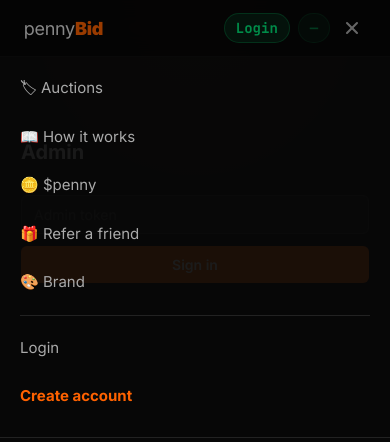
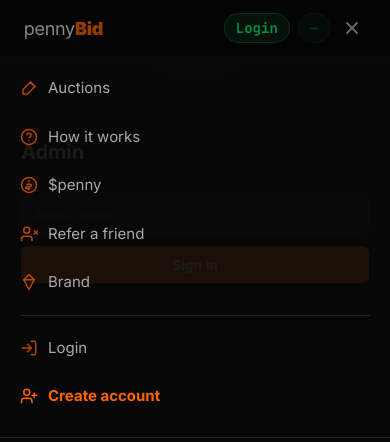
Before and after one commit to caaconwinner/solbid, a React (Vite) app: page /admin in a window 390 px wide. Both pictures are taken after a click on the button "Toggle menu". Shown: the top 442 px of the page. Built offline with nearby package versions, Linux system fonts and the light colour scheme.

Commit message:
Replace emoji menu icons with custom brand-orange SVG icons

```diff
--- a/src/components/Header.tsx
+++ b/src/components/Header.tsx
@@ -125,30 +125,96 @@ export function Header() {
         <>
           <div className="mobile-menu-overlay" onClick={close} />
           <nav className="mobile-menu">
-            <NavLink to="/auctions"     className={({ isActive }) => `mobile-menu-link${isActive ? ' active' : ''}`} onClick={close}>🏷 Auctions</NavLink>
-            <NavLink to="/how-it-works" className={({ isActive }) => `mobile-menu-link${isActive ? ' active' : ''}`} onClick={close}>📖 How it works</NavLink>
-            <NavLink to="/penny"        className={({ isActive }) => `mobile-menu-link${isActive ? ' active' : ''}`} onClick={close}>🪙 $penny</NavLink>
-            <NavLink to="/refer"        className={({ isActive }) => `mobile-menu-link${isActive ? ' active' : ''}`} onClick={close}>🎁 Refer a friend</NavLink>
-            <NavLink to="/brand"        className={({ isActive }) => `mobile-menu-link${isActive ? ' active' : ''}`} onClick={close}>🎨 Brand</NavLink>
+            <NavLink to="/auctions"     className={({ isActive }) => `mobile-menu-link${isActive ? ' active' : ''}`} onClick={close}>
+              {/* Gavel — auction */}
+              <svg className="menu-icon" width="18" height="18" viewBox="0 0 24 24" fill="none" stroke="currentColor" strokeWidth="2" strokeLinecap="round" strokeLinejoin="round">
+                <path d="M14 4l6 6-10 10H4v-6L14 4z"/><line x1="14" y1="4" x2="20" y2="10"/>
+              </svg>
+              Auctions
+            </NavLink>
+
+            <NavLink to="/how-it-works" className={({ isActive }) => `mobile-menu-link${isActive ? ' active' : ''}`} onClick={close}>
+              {/* Question mark in circle */}
+              <svg className="menu-icon" width="18" height="18" viewBox="0 0 24 24" fill="none" stroke="currentColor" strokeWidth="2" strokeLinecap="round" strokeLinejoin="round">
+                <circle cx="12" cy="12" r="10"/><path d="M9.09 9a3 3 0 0 1 5.83 1c0 2-3 3-3 3"/><line x1="12" y1="17" x2="12.01" y2="17"/>
+              </svg>
+              How it works
+            </NavLink>
+
+            <NavLink to="/penny" className={({ isActive }) => `mobile-menu-link${isActive ? ' active' : ''}`} onClick={close}>
+              {/* Coin with $ — $penny token */}
+              <svg className="menu-icon" width="18" height="18" viewBox="0 0 24 24" fill="none" stroke="currentColor" strokeWidth="2" strokeLinecap="round" strokeLinejoin="round">
+                <circle cx="12" cy="12" r="10"/>
+                <path d="M12 6v2m0 8v2m-3-7h4.5a1.5 1.5 0 0 1 0 3H9a1.5 1.5 0 0 0 0 3H13"/>
+              </svg>
+              $penny
+            </NavLink>
+
+            <NavLink to="/refer" className={({ isActive }) => `mobile-menu-link${isActive ? ' active' : ''}`} onClick={close}>
+              {/* Person + arrow right — referral */}
+              <svg className="menu-icon" width="18" height="18" viewBox="0 0 24 24" fill="none" stroke="currentColor" strokeWidth="2" strokeLinecap="round" strokeLinejoin="round">
+                <path d="M16 21v-2a4 4 0 0 0-4-4H6a4 4 0 0 0-4 4v2"/><circle cx="9" cy="7" r="4"/>
+                <line x1="19" y1="8" x2="23" y2="12"/><line x1="23" y1="8" x2="19" y2="12"/>
+              </svg>
+              Refer a friend
+            </NavLink>
+
+            <NavLink to="/brand" className={({ isActive }) => `mobile-menu-link${isActive ? ' active' : ''}`} onClick={close}>
+              {/* Diamond — brand assets */}
+              <svg className="menu-icon" width="18" height="18" viewBox="0 0 24 24" fill="none" stroke="currentColor" strokeWidth="2" strokeLinecap="round" strokeLinejoin="round">
+                <polygon points="12 2 19 9 12 22 5 9 12 2"/>
+                <line x1="5" y1="9" x2="19" y2="9"/>
+              </svg>
+              Brand
+            </NavLink>
 
             <div className="mobile-menu-divider" />
 
             {user ? (
               <>
-                <NavLink to="/account" className={({ isActive }) => `mobile-menu-link${isActive ? ' active' : ''}`} onClick={close}>👤 Account</NavLink>
+                <NavLink to="/account" className={({ isActive }) => `mobile-menu-link${isActive ? ' active' : ''}`} onClick={close}>
+                  {/* Wallet — account */}
+                  <svg className="menu-icon" width="18" height="18" viewBox="0 0 24 24" fill="none" stroke="currentColor" strokeWidth="2" strokeLinecap="round" strokeLinejoin="round">
+                    <rect x="2" y="5" width="20" height="14" rx="2"/><path d="M16 12h2"/><path d="M2 10h20"/>
+                  </svg>
+                  Account
+                </NavLink>
                 {user.refCode && (
                   <button className="mobile-menu-link mobile-menu-link--btn" onClick={() => {
                     navigator.clipboard.writeText(`${window.location.origin}/register?ref=${user.refCode}`);
                     toast.success('Referral link copied!');
                     close();
-                  }}>🔗 Copy referral link</button>
+                  }}>
+                    {/* Chain links — copy referral */}
+                    <svg className="menu-icon" width="18" height="18" viewBox="0 0 24 24" fill="none" stroke="currentColor" strokeWidth="2" strokeLinecap="round" strokeLinejoin="round">
+                      <path d="M10 13a5 5 0 0 0 7.54.54l3-3a5 5 0 0 0-7.07-7.07l-1.72 1.71"/>
+                      <path d="M14 11a5 5 0 0 0-7.54-.54l-3 3a5 5 0 0 0 7.07 7.07l1.71-1.71"/>
+                    </svg>
+                    Copy referral link
+                  </button>
                 )}
-                <button className="mobile-menu-link mobile-menu-link--btn mobile-menu-link--danger" onClick={() => { logout(); close(); }}>Sign out</button>
+                <button className="mobile-menu-link mobile-menu-link--btn mobile-menu-link--danger" onClick={() => { logout(); close(); }}>
+                  {/* Arrow out of box — sign out */}
+                  <svg className="menu-icon" width="18" height="18" viewBox="0 0 24 24" fill="none" stroke="currentColor" strokeWidth="2" strokeLinecap="round" strokeLinejoin="round">
+                    <path d="M9 21H5a2 2 0 0 1-2-2V5a2 2 0 0 1 2-2h4"/><polyline points="16 17 21 12 16 7"/><line x1="21" y1="12" x2="9" y2="12"/>
+                  </svg>
+                  Sign out
+                </button>
               </>
             ) : (
               <>
-                <NavLink to="/login"    className={({ isActive }) => `mobile-menu-link${isActive ? ' active' : ''}`} onClick={close}>Login</NavLink>
-                <NavLink to="/register" className={({ isActive }) => `mobile-menu-link mobile-menu-link--cta${isActive ? ' active' : ''}`} onClick={close}>Create account</NavLink>
+                <NavLink to="/login" className={({ isActive }) => `mobile-menu-link${isActive ? ' active' : ''}`} onClick={close}>
+                  <svg className="menu-icon" width="18" height="18" viewBox="0 0 24 24" fill="none" stroke="currentColor" strokeWidth="2" strokeLinecap="round" strokeLinejoin="round">
+                    <path d="M15 3h4a2 2 0 0 1 2 2v14a2 2 0 0 1-2 2h-4"/><polyline points="10 17 15 12 10 7"/><line x1="15" y1="12" x2="3" y2="12"/>
+                  </svg>
+                  Login
+                </NavLink>
+                <NavLink to="/register" className={({ isActive }) => `mobile-menu-link mobile-menu-link--cta${isActive ? ' active' : ''}`} onClick={close}>
+                  <svg className="menu-icon" width="18" height="18" viewBox="0 0 24 24" fill="none" stroke="currentColor" strokeWidth="2" strokeLinecap="round" strokeLinejoin="round">
+                    <path d="M16 21v-2a4 4 0 0 0-4-4H6a4 4 0 0 0-4 4v2"/><circle cx="9" cy="7" r="4"/><line x1="19" y1="8" x2="19" y2="14"/><line x1="16" y1="11" x2="22" y2="11"/>
+                  </svg>
+                  Create account
+                </NavLink>
               </>
             )}
           </nav>
--- a/src/index.css
+++ b/src/index.css
@@ -248,6 +248,17 @@ a:hover { text-decoration: underline; }
 .mobile-menu-link.active { background: var(--surface-2); color: var(--text); text-decoration: none; }
 .mobile-menu-link.active { color: var(--orange); font-weight: 600; }
 
+.menu-icon {
+  flex-shrink: 0;
+  color: var(--orange);
+  opacity: 0.7;
+  transition: opacity 0.12s;
+}
+.mobile-menu-link:hover .menu-icon,
+.mobile-menu-link.active .menu-icon { opacity: 1; }
+.mobile-menu-link--danger .menu-icon { color: var(--red); }
+.mobile-menu-link--cta .menu-icon { color: var(--orange); opacity: 1; }
+
 .mobile-menu-link--btn { font-weight: 500; }
 .mobile-menu-link--danger { color: var(--red); }
 .mobile-menu-link--danger:hover { background: var(--red-dim); color: var(--red); }
```
